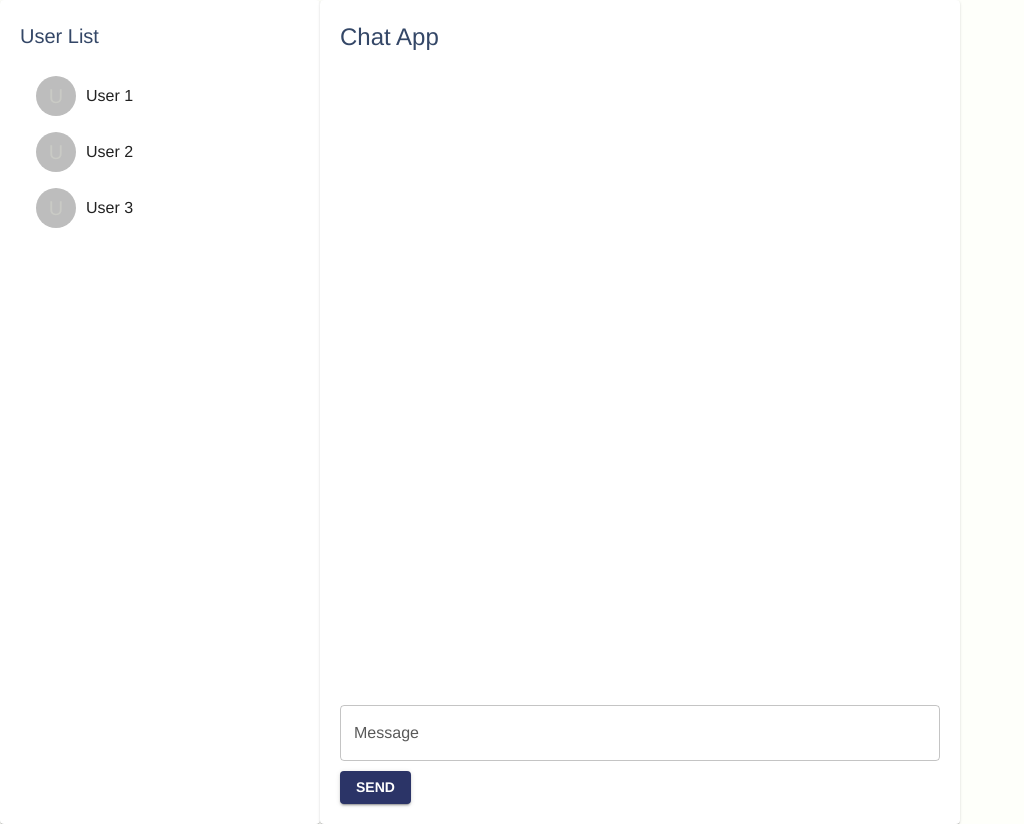
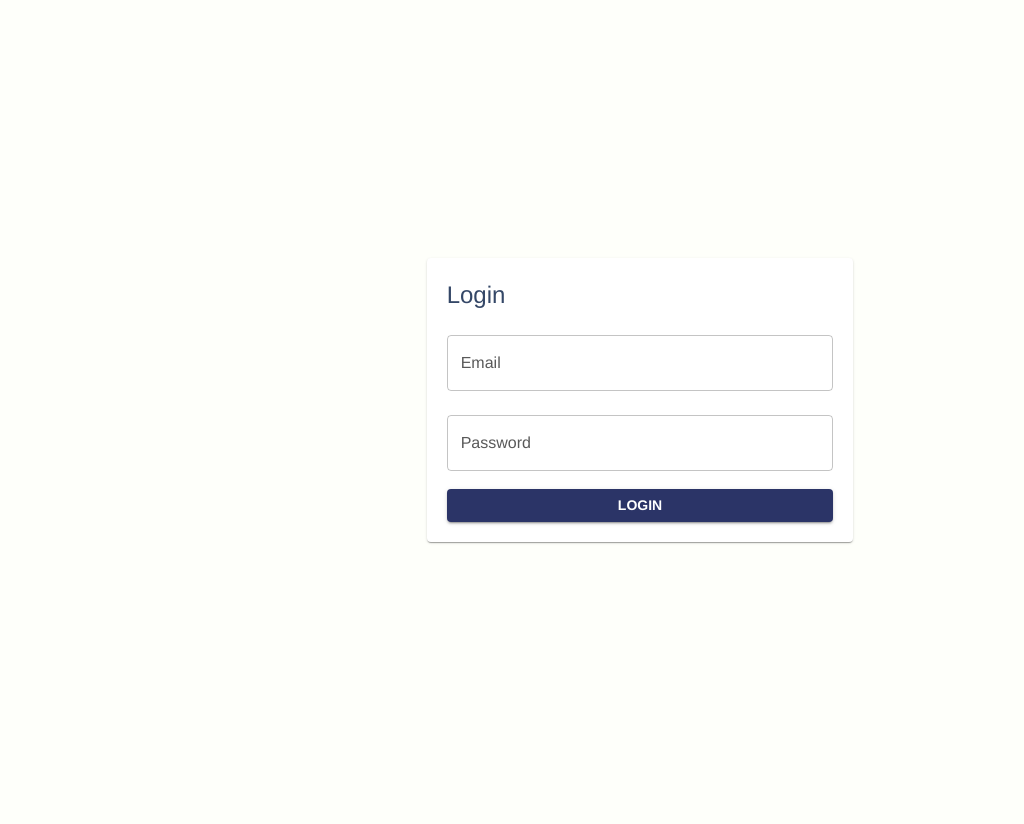
Before and after one commit to saad277/assignment, a React (Vite) app: page / in a window 1280 px wide. Shown: the whole page, without its empty margins (0-1024 px from the left). After the commit the page ends 800 px from the top, so only its background shows below. Built offline with nearby package versions, Linux system fonts and the light colour scheme.

Commit message:
login screen

```diff
--- a/src/App.tsx
+++ b/src/App.tsx
@@ -5,13 +5,14 @@ import CssBaseline from "@mui/material/CssBaseline";
 import theme from "./theme/index.js";
 
 import Chat from "./Chat.jsx";
+import Login from "./Login";
 
 function App() {
   return (
     <>
       <ThemeProvider theme={theme}>
         <CssBaseline />
-        <Chat />
+        <Login />
       </ThemeProvider>
     </>
   );
--- /dev/null
+++ b/src/Login.jsx
@@ -0,0 +1,69 @@
+import React, { useState } from "react";
+import { TextField, Button, Grid, Paper, Typography } from "@mui/material";
+
+const Login = () => {
+  const [email, setEmail] = useState("");
+  const [password, setPassword] = useState("");
+
+  const handleEmailChange = (event) => {
+    setEmail(event.target.value);
+  };
+
+  const handlePasswordChange = (event) => {
+    setPassword(event.target.value);
+  };
+
+  const handleSubmit = (event) => {
+    event.preventDefault();
+    console.log("Email:", email);
+    console.log("Password:", password);
+    // Add your login logic here
+  };
+
+  return (
+    <Grid
+      container
+      justifyContent="center"
+      alignItems="center"
+      style={{ height: "100vh" }}
+    >
+      <Grid item xs={12} sm={6} md={4}>
+        <Paper style={{ padding: 20 }}>
+          <Typography variant="h5" gutterBottom>
+            Login
+          </Typography>
+          <form onSubmit={handleSubmit}>
+            <TextField
+              label="Email"
+              variant="outlined"
+              fullWidth
+              margin="normal"
+              value={email}
+              onChange={handleEmailChange}
+            />
+            <TextField
+              type="password"
+              label="Password"
+              variant="outlined"
+              fullWidth
+              margin="normal"
+              value={password}
+              onChange={handlePasswordChange}
+            />
+            <Button
+              type="submit"
+              variant="contained"
+              color="primary"
+              fullWidth
+              style={{ marginTop: 10 }}
+            >
+              Login
+            </Button>
+          </form>
+        </Paper>
+      </Grid>
+    </Grid>
+  );
+};
+
+export default Login;
```
